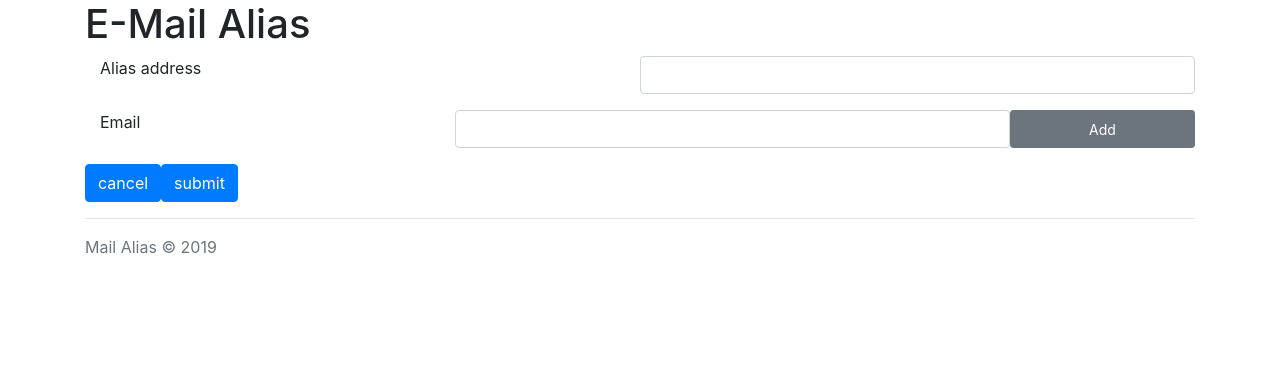
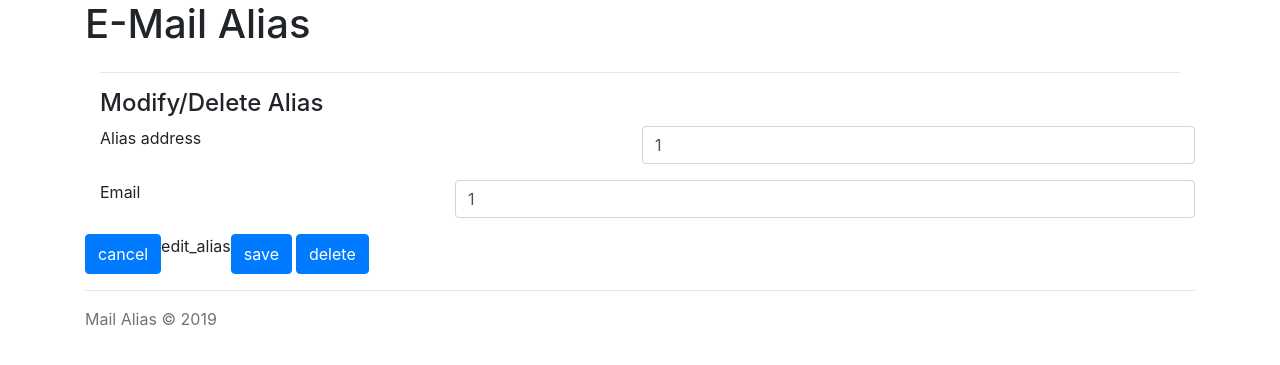
Before and after one commit to saymoniphal/mxalias, a Flask app: page /v1/alias/1/1/edit in a window 1280 px wide. Shown: the part 57-422 px from the top of the page. Run offline with Flask 2, Linux system fonts and the light colour scheme; parts of the project's set-up code (start-up, migrations or seed data) failed here and were passed over; some libraries are stand-ins or nearby versions.

Commit message:
working on edit and delete alias

```diff
--- a/mxalias/alias.py
+++ b/mxalias/alias.py
@@ -45,12 +45,18 @@ def show_alias():
 
 @app.route('/v1/alias/<string:alias_addr>/<string:forw_addr>/edit', methods=["GET", "POST"])
 def edit_alias(alias_addr=None, forw_addr=None):
-    sess = sqldb.session
-    mxalias = Mxalias.query.filter_by(alias=alias_addr, forw_addr=forw_addr)
+    mxalias_obj = Mxalias.query.filter_by(alias=alias_addr, forw_addr=forw_addr)
+    print("EDIT ALIAS " + alias_addr, forw_addr)
     if request.method == 'POST':
-        flash("Under construction!")
+        print(request.form)
+        if request.form['post_action'] == 'edit_alias':
+            mxalias_obj.alias = request.form['alias']
+            mxalias_obj.forw_addr = request.form['email1']
+            print(mxalias_obj)
+            sqldb.session.commit()
+        return redirect(url_for('show_alias'))
     else:
-        return render_template('newalias.html', name='Edit alias',
+        return render_template('newalias.html', name='edit_alias',
                                alias_addr=alias_addr, forw_addr=forw_addr)
 
 
@@ -70,7 +76,6 @@ def new_alias():
                 email = 'email' + str(i)
                 if email in req_form and req_form[email]:
                     forward_emails.append(req_form[email])
-            print(forward_emails)
             # add to the database
             for forw_addr in forward_emails:
                 alias_obj = Mxalias(alias=alias, forw_addr=forw_addr)
@@ -81,7 +86,21 @@ def new_alias():
             print(alias_list)
             return redirect(url_for('show_alias'))
     else: # request.method == 'GET'
-        return render_template('newalias.html', name='New alias')
+        return render_template('newalias.html', name='new_alias')
+
+
+@app.route('/v1/alias/<string:alias_addr>/<string:forw_addr>/delete', methods=['GET', 'POST'])
+def delete_alias(alais_addr=None, forw_addr=None):
+    alias_obj = Mxalias.query.filter_by(alias=alias_addr, forw_addr=forw_addr)
+    print("DELETE ALIAS " + alias_addr, forw_addr)
+    if request.mothod == 'POST':
+        if request.form['post_action'] == 'delete_alias':
+            sqldb.session.delete(alias_obj)
+            sqldb.session.commit()
+        return redirect(url_for('show_alias'))
+    else:
+        return render_template('newalias.html', name='delete_alias',
+                               alias_addr=alias_addr, forw_addr=forw_addr)
 
 
 class Mxalias(sqldb.Model):
--- a/mxalias/templates/newalias.html
+++ b/mxalias/templates/newalias.html
@@ -27,10 +27,25 @@ function addEmail() {
 }
 </script>
 
+<hr>
+<div class="row">
+<div class="col">
+{% if name and (name == 'edit_alias' or name == 'delete_alias') %}
+    <h4>Modify/Delete Alias</h4>
+{% elif name and name == 'new_alias' %}
+    <h4>Create new Alias</h4>
+{% endif %}
+</div>
+</div>
+
 <form class="form-horizontal" method="post" name="emails">
 	<div class="form-group row">
-		<label for="alias" class="control-label col-md-6">Alias address</label>
-		<input type="text" class="form-control col-md-6" id="alias" name="alias">
+		<label for="alias" class="control-label col-sm">Alias address</label>
+        {% if alias_addr %}
+		    <input type="text" class="form-control col-sm" id="alias" name="alias" value={{alias_addr}}>
+        {% else %}
+		    <input type="text" class="form-control col-sm" id="alias" name="alias">
+        {% endif %}
 	</div>
 
 	<div class="form-group row" id="input_emails" name="input_emails">
@@ -38,15 +53,26 @@ function addEmail() {
          id: used for easy access to element in Javascript/CSS (getElementById(<id>)
          name: used to identify elements in form when browser sent to server (key-value of a dictionary like object!-->
 		<label for="email" class="control-label col-md-4">Email</label>
-		<input type="text" class="form-control col-md-6" id="email1" name='email1'>
-		<input type="button" class="btn btn-secondary btn-sm col-md-2" id="addemail"
+        {% if forw_addr %}
+		    <input type="text" class="form-control col-sm" id="email1" name='email1' value={{ forw_addr }}>
+        {% else %}
+		    <input type="text" class="form-control col-sm" id="email1" name='email1'>
+		    <input type="button" class="btn btn-secondary btn-sm col-md-2 mr-1" id="addemail"
             onclick="addEmail()" value="Add">
-		<input type="hidden" class="col-md-4" id="forw_addr_cnt" name="forw_addr_cnt" value="1">
+		    <input type="hidden" class="col-md-4" id="forw_addr_cnt" name="forw_addr_cnt" value="1">
+        {% endif %}
 	</div>
 
 	<div class="form-group row">
 		<button class="btn btn-primary" name="post_action" value="cancel_alias">cancel</button>
-		<button class="btn btn-primary" name="post_action" value="save_alias">submit</button>
+        {% if name and (name == 'edit_alias' or name == 'delete_alias') %}
+        <p>{{ name }}</p>
+		    <button class="btn btn-primary mr-1" name="post_action" value="edit_alias">save</button>
+		    <button class="btn btn-primary mr-1" name="post_action" value="delete_alias">delete</button>
+        {% elif name and name == 'new_alias' %}
+        <p>{{ name }}</p>
+		    <button class="btn btn-primary mr-1" name="post_action" value="save_alias">save</button>
+        {% endif %}
 	</div>
 </form>
 
```
